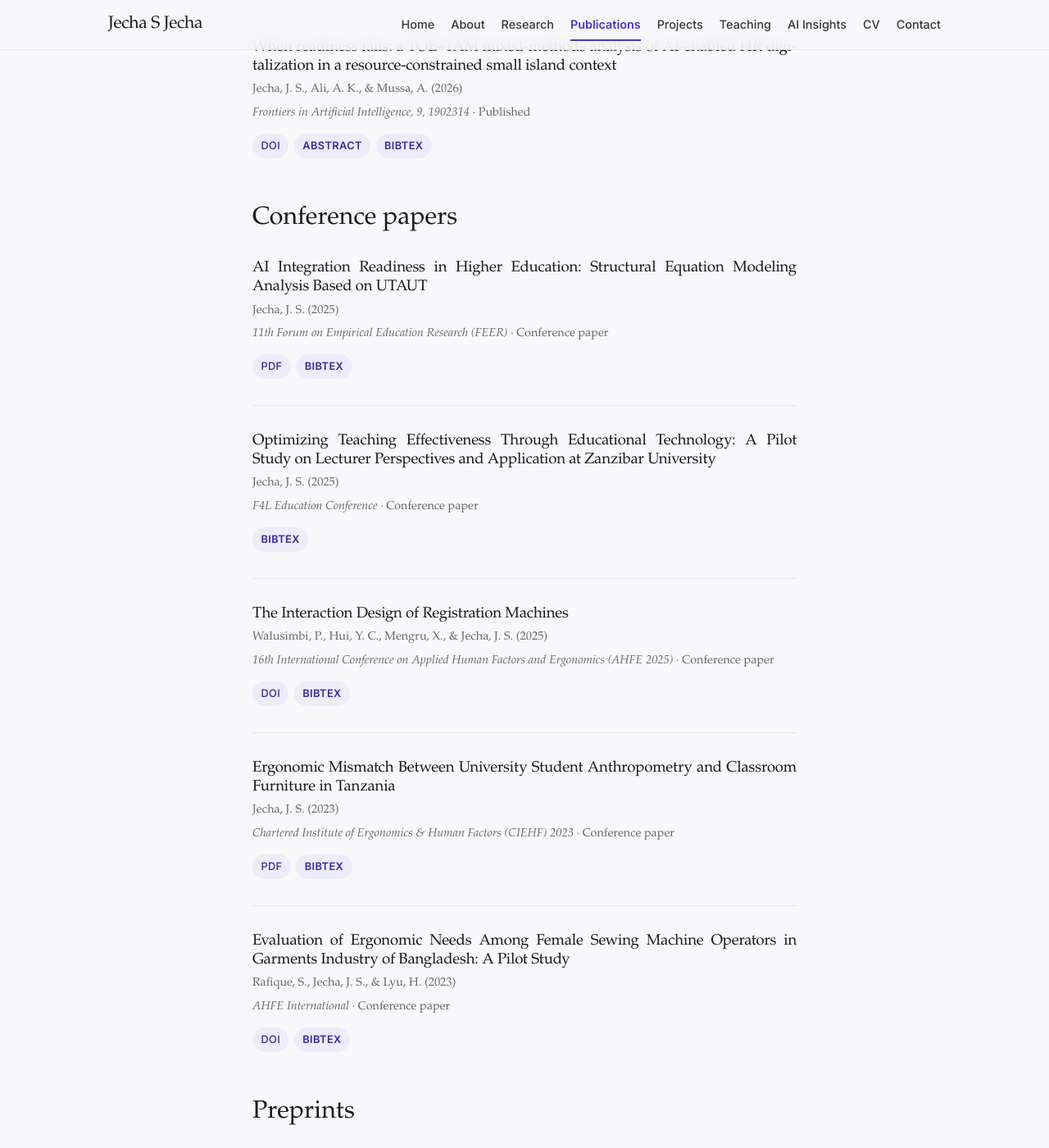
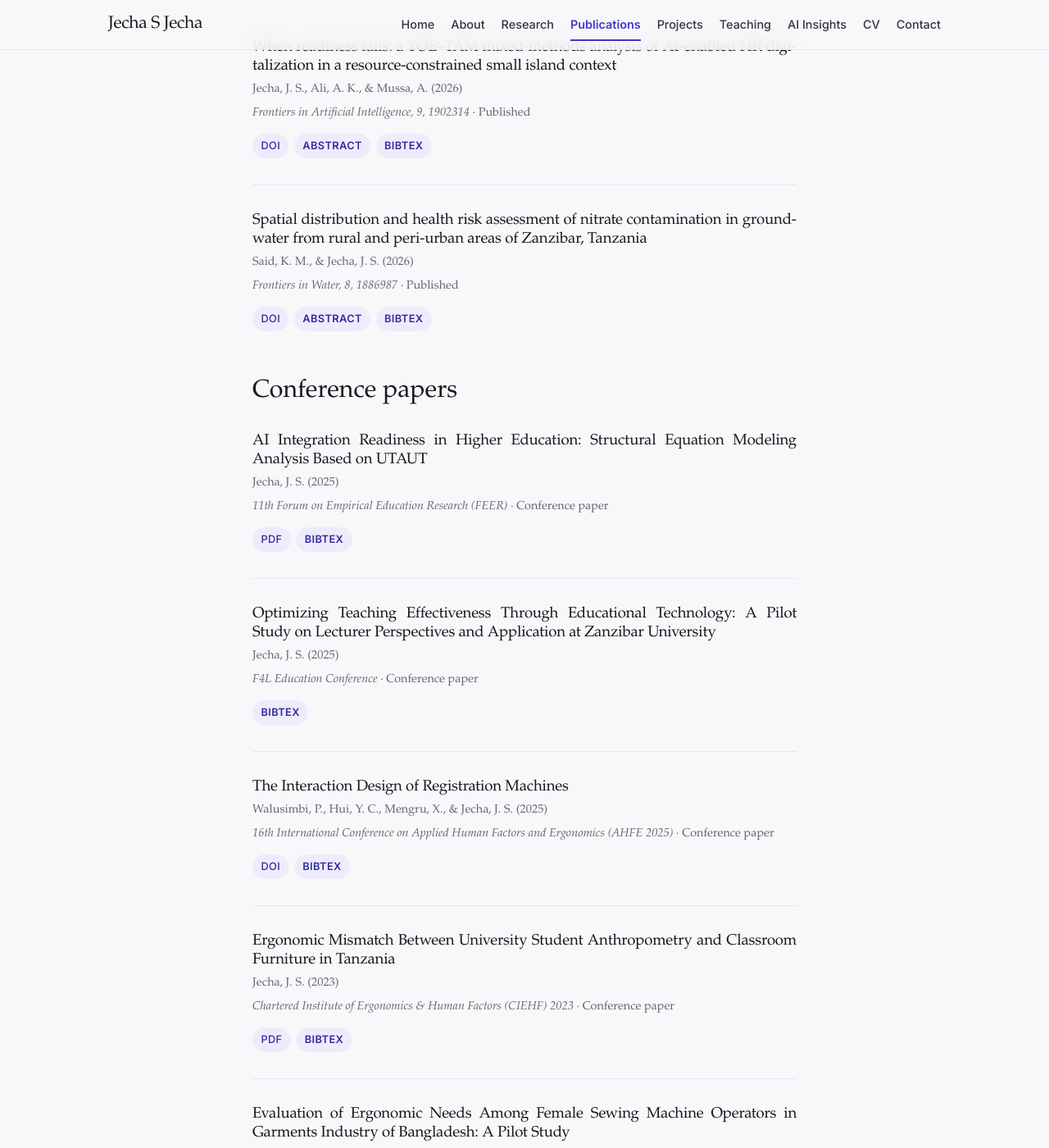
Before and after one commit to jechajecha92-tech/goalpath-site, a Jekyll site: the page built from publications.md, in a window 1280 px wide and 1400 px high, scrolled down 702 px. Shown: the whole window at 82% size. Built offline with Jekyll 4.4.1, drawn with Linux system fonts in a browser that asks for light colours; some web fonts are replaced; some of the changed text lies outside the part shown.

Commit message:
Upgrade groundwater nitrate preprint to published article
Now published in Frontiers in Water, 8:1886987
(doi 10.3389/frwa.2026.1886987) under its final title; moved from the
Preprints section into Journal papers with abstract and @article BibTeX.

Co-Authored-By: Claude Opus 5 <noreply@anthropic.com>

```diff
--- a/_data/publications.yml
+++ b/_data/publications.yml
@@ -103,22 +103,32 @@
       doi     = {10.3389/frai.2026.1902314}
     }
 
-- title: "Spatial Distribution and Health Risk Implications of Nitrate Contamination in Groundwater from Rural and Peri-Urban Areas of Zanzibar, Tanzania"
+- title: "Spatial distribution and health risk assessment of nitrate contamination in groundwater from rural and peri-urban areas of Zanzibar, Tanzania"
   authors: "Said, K. M., & Jecha, J. S."
   year: 2026
-  type: preprint
-  status: "Preprint (Preprints.org)"
-  venue: "Preprints.org"
-  doi: "https://doi.org/10.20944/preprints202604.1874.v1"
+  type: journal
+  status: "Published"
+  venue: "Frontiers in Water, 8, 1886987"
+  doi: "https://doi.org/10.3389/frwa.2026.1886987"
+  abstract: >-
+    Nitrate contamination of groundwater is a growing concern in tropical
+    island settings, where shallow aquifers are the primary drinking-water
+    source. This study assessed nitrate concentrations, their spatial
+    distribution, compliance with drinking-water guidelines, and the
+    associated non-carcinogenic health risk across 35 sampling wards in five
+    districts of Unguja Island, Zanzibar, analysing 116 groundwater samples
+    from wells and boreholes collected during a 2024 dry-season campaign.
   bibtex: |
-    @unpublished{said2026spatial,
-      author = {Said, Khamis M. and Jecha, Jecha S.},
-      title  = {Spatial Distribution and Health Risk Implications of Nitrate
-                Contamination in Groundwater from Rural and Peri-Urban Areas
-                of Zanzibar, Tanzania},
-      note   = {Preprint, Preprints.org},
-      year   = {2026},
-      doi    = {10.20944/preprints202604.1874.v1}
+    @article{said2026spatial,
+      author  = {Said, Khamis M. and Jecha, Jecha S.},
+      title   = {Spatial distribution and health risk assessment of nitrate
+                 contamination in groundwater from rural and peri-urban
+                 areas of Zanzibar, Tanzania},
+      journal = {Frontiers in Water},
+      volume  = {8},
+      pages   = {1886987},
+      year    = {2026},
+      doi     = {10.3389/frwa.2026.1886987}
     }
 
 - title: "AI Integration Readiness in Higher Education: Structural Equation Modeling Analysis Based on UTAUT"
```
